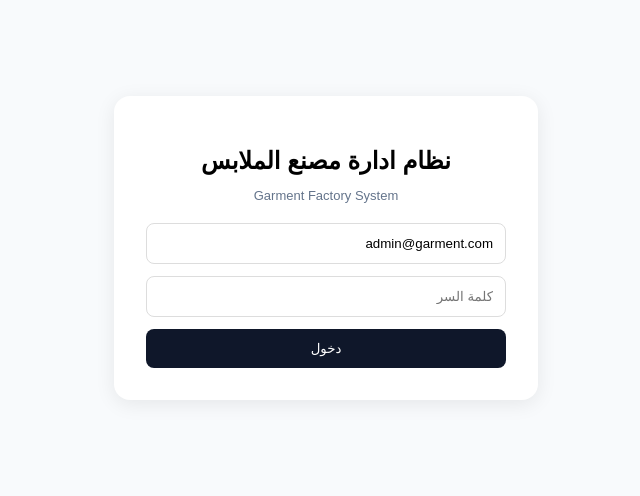
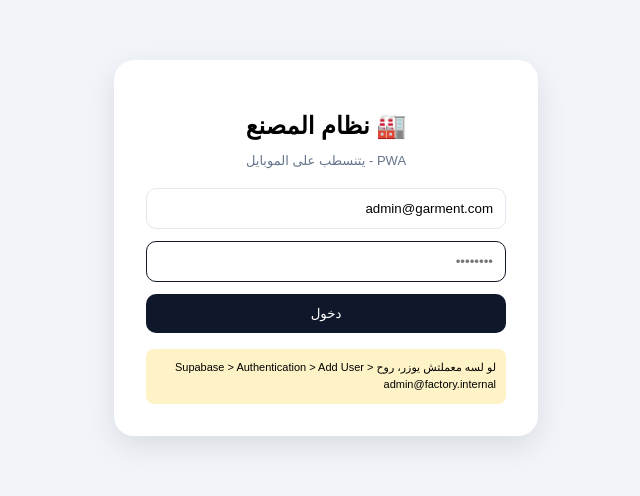
Before and after one commit to Mahmoudmongy/Garment-Factory-System, a Next.js app: page / in a window 1280 px wide. Shown: the part 152-648 px from the top of the page, without its empty margins (447-1087 px from the left). Built offline with nearby package versions, Linux system fonts and the light colour scheme.

Commit message:
Update page.js

```diff
--- a/app/page.js
+++ b/app/page.js
@@ -2,59 +2,51 @@
 import { useState } from 'react'
 import { createClient } from '@supabase/supabase-js'
 
-const supabase = createClient('https://zkpmoyavdozbboqxvgys.supabase.co','sb_publishable_V4ag5rYVHVfmjXufJeFGgw_7nWGhKet')
+const supabase = createClient(
+'https://zkpmoyavdozbboqxvgys.supabase.co',
+'sb_publishable_V4ag5rYVHVfmjXufJeFGgw_7nWGhKet'
+)
 
 export default function Home(){
 const [email,setEmail]=useState('admin@garment.com')
 const [pass,setPass]=useState('')
+const [loading,setLoading]=useState(false)
 const [user,setUser]=useState(null)
-const [loading,setLoading]=useState(false)
-const [page,setPage]=useState('dashboard')
 
 const login=async(e)=>{
 e.preventDefault()
 setLoading(true)
+try{
 const {data,error}=await supabase.auth.signInWithPassword({email,password:pass})
+if(error) throw error
+setUser(data.user)
+}catch(err){
+alert('خطأ: ' + err.message + '\n\nاتأكد ان اليوزر موجود في Supabase')
+}
 setLoading(false)
-if(error){alert(error.message)}else{setUser(data.user)}
 }
 
-if(!user){
-return(
-<main style={{minHeight:'100vh',display:'flex',alignItems:'center',justifyContent:'center',background:'#f8fafc',fontFamily:'sans-serif'}}>
-<div style={{background:'white',padding:32,borderRadius:16,boxShadow:'0 4px 20px rgba(0,0,0,0.08)',width:360}}>
-<h2 style={{textAlign:'center',marginBottom:8}}>نظام ادارة مصنع الملابس</h2>
-<p style={{textAlign:'center',fontSize:13,color:'#64748b',marginBottom:20}}>Garment Factory System</p>
-<form onSubmit={login} style={{display:'flex',flexDirection:'column',gap:12}}>
-<input value={email} onChange={e=>setEmail(e.target.value)} placeholder="الايميل" style={{padding:12,borderRadius:8,border:'1px solid #ddd'}}/>
-<input type="password" value={pass} onChange={e=>setPass(e.target.value)} placeholder="كلمة السر" style={{padding:12,borderRadius:8,border:'1px solid #ddd'}}/>
-<button disabled={loading} style={{padding:12,borderRadius:8,background:'#0f172a',color:'white',border:'none',cursor:'pointer'}}>{loading?'جاري الدخول...':'دخول'}</button>
-</form>
-</div>
-</main>
-)}
+if(user){
+return <div style={{minHeight:'100vh',display:'flex',alignItems:'center',justifyContent:'center',fontFamily:'sans-serif'}}>تم الدخول: {user.email}</div>
+}
 
 return(
-<main style={{minHeight:'100vh',background:'#f8fafc',fontFamily:'sans-serif'}}>
-<header style={{background:'white',padding:'16px 24px',display:'flex',justifyContent:'space-between',borderBottom:'1px solid #e2e8f0'}}>
-<b>نظام المصنع - {user.email}</b>
-<button onClick={()=>setUser(null)} style={{padding:'6px 12px',borderRadius:6,border:'1px solid #ddd',background:'white',cursor:'pointer'}}>خروج</button>
-</header>
-<div style={{display:'flex'}}>
-<nav style={{width:220,background:'white',minHeight:'calc(100vh - 60px)',padding:16,borderLeft:'1px solid #e2e8f0'}}>
-<div style={{display:'flex',flexDirection:'column',gap:8}}>
-<button onClick={()=>setPage('dashboard')} style={{padding:10,textAlign:'right',borderRadius:8,border:'none',background:page==='dashboard'?'#0f172a':'transparent',color:page==='dashboard'?'white':'#334155',cursor:'pointer'}}>لوحة التحكم</button>
-<button onClick={()=>setPage('orders')} style={{padding:10,textAlign:'right',borderRadius:8,border:'none',background:page==='orders'?'#0f172a':'transparent',color:page==='orders'?'white':'#334155',cursor:'pointer'}}>الاوردرات</button>
-<button onClick={()=>setPage('payroll')} style={{padding:10,textAlign:'right',borderRadius:8,border:'none',background:page==='payroll'?'#0f172a':'transparent',color:page==='payroll'?'white':'#334155',cursor:'pointer'}}>المرتبات والافراد</button>
-<button onClick={()=>setPage('inventory')} style={{padding:10,textAlign:'right',borderRadius:8,border:'none',background:page==='inventory'?'#0f172a':'transparent',color:page==='inventory'?'white':'#334155',cursor:'pointer'}}>المخزون</button>
+<main style={{minHeight:'100vh',background:'#f1f5f9',display:'flex',alignItems:'center',justifyContent:'center',fontFamily:'sans-serif'}}>
+<div style={{background:'white',padding:32,borderRadius:20,width:360,boxShadow:'0 10px 30px rgba(0,0,0,0.1)',textAlign:'center'}}>
+<h2 style={{marginBottom:8}}>🏭 نظام المصنع</h2>
+<p style={{fontSize:13,color:'#64748b',marginBottom:20}}>PWA - يتنسطب على الموبايل</p>
+
+<form onSubmit={login} style={{display:'flex',flexDirection:'column',gap:12}}>
+<input value={email} onChange={e=>setEmail(e.target.value)} style={{padding:12,borderRadius:10,border:'1px solid #e2e8f0',textAlign:'right'}}/>
+<input type="password" value={pass} onChange={e=>setPass(e.target.value)} placeholder="••••••••" style={{padding:12,borderRadius:10,border:'1px solid #111827',textAlign:'right'}}/>
+<button disabled={loading} style={{padding:12,borderRadius:10,background:'#0f172a',color:'white',border:'none',cursor:'pointer'}}>
+{loading?'جاري...':'دخول'}
+</button>
+</form>
+
+<div style={{marginTop:16,fontSize:11,background:'#fef3c7',padding:10,borderRadius:8,textAlign:'right',lineHeight:1.6}}>
+لو لسه معملتش يوزر، روح Supabase {' > '} Authentication {' > '} Add User {' > '} admin@factory.internal
 </div>
-</nav>
-<section style={{flex:1,padding:24}}>
-{page==='dashboard' && <div><h2>لوحة التحكم</h2><div style={{display:'grid',gridTemplateColumns:'1fr 1fr 1fr',gap:16,marginTop:20}}><div style={{background:'white',padding:20,borderRadius:12}}>اجمالي الاوردرات: 0</div><div style={{background:'white',padding:20,borderRadius:12}}>اجمالي العمال: 0</div><div style={{background:'white',padding:20,borderRadius:12}}>الانتاج اليوم: 0</div></div></div>}
-{page==='orders' && <div><h2>ادارة الاوردرات</h2><p style={{color:'#64748b'}}>هنا هنضيف جدول الاوردرات وربطه ب Supabase</p></div>}
-{page==='payroll' && <div><h2>المرتبات وشئون العاملين</h2><p style={{color:'#64748b'}}>هنا هنضيف حساب المرتبات والحضور والانصراف</p></div>}
-{page==='inventory' && <div><h2>المخزون</h2><p style={{color:'#64748b'}}>هنا هنضيف ادارة الاقمشة والاكسسوارات</p></div>}
-</section>
 </div>
 </main>
 )
```
